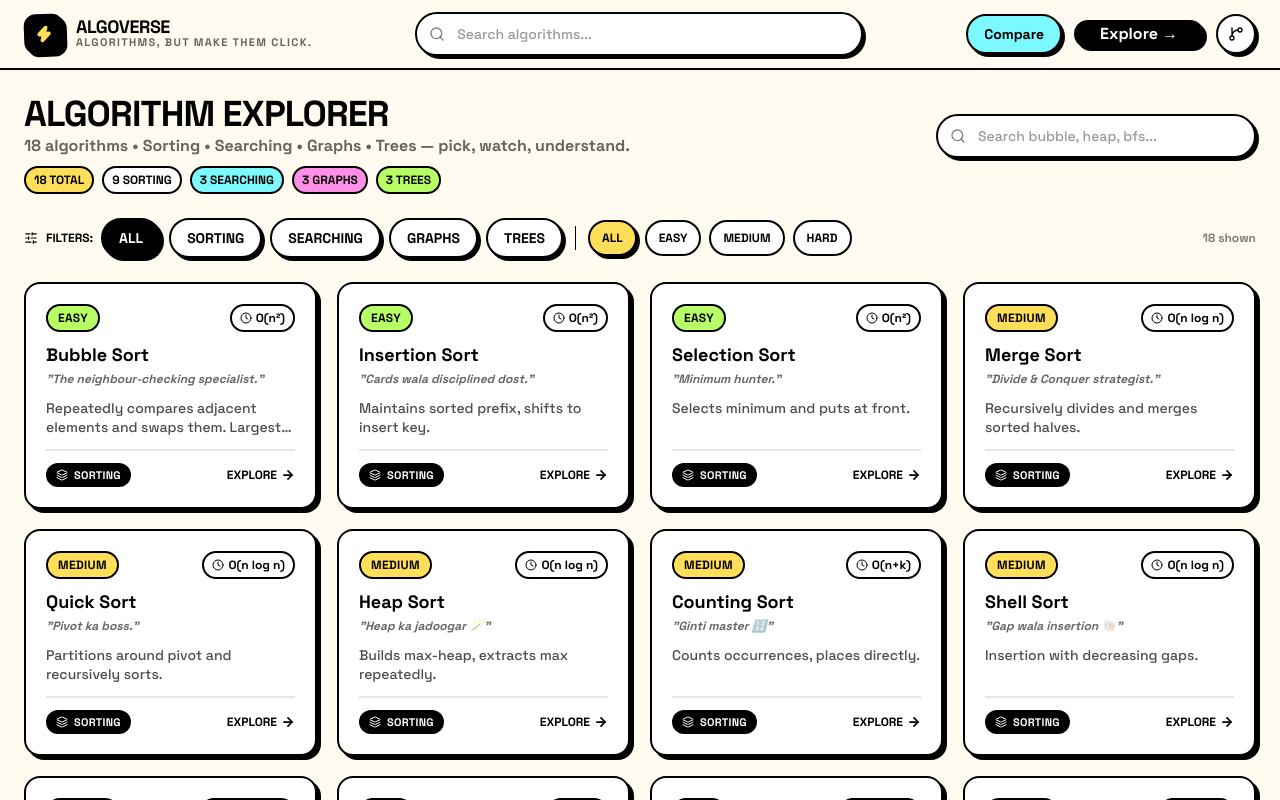
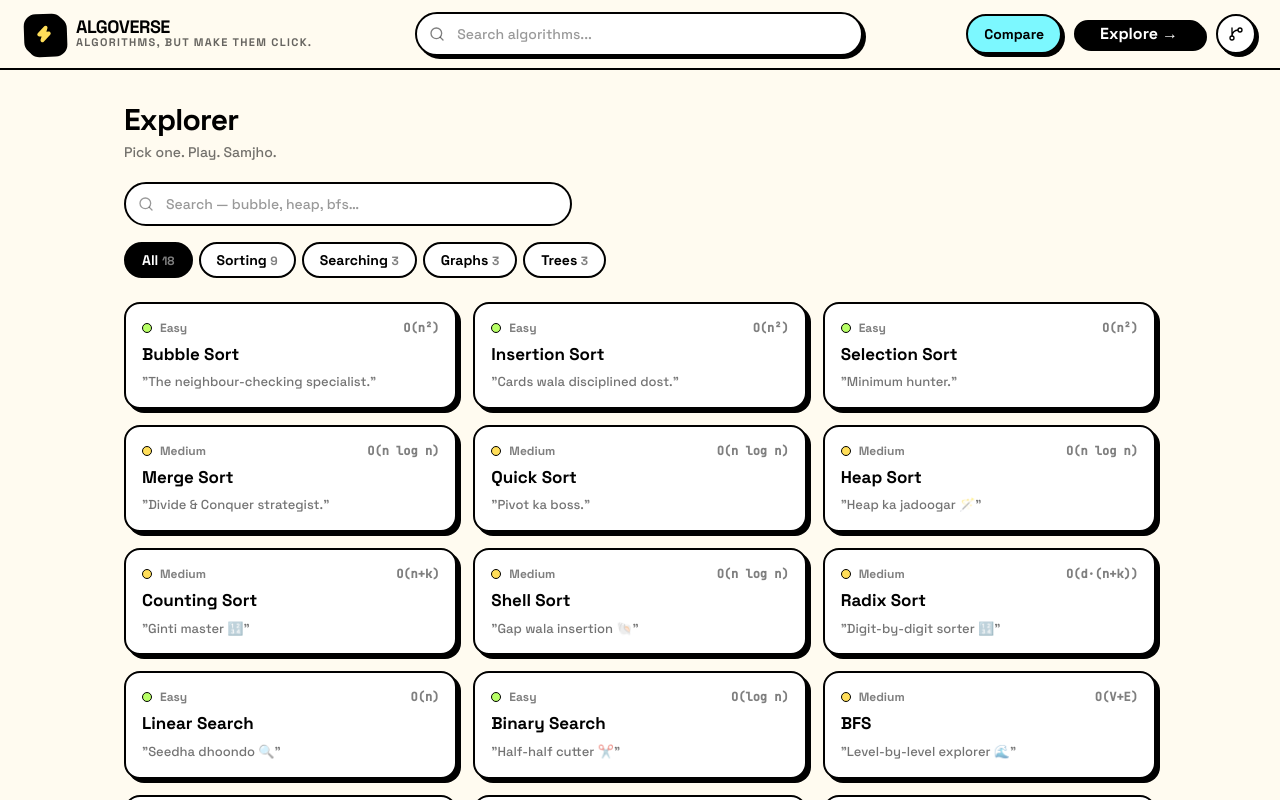
Before and after one commit to sg-surya/algoo, a React (Vite) app: page /explorer in a window 1280 px wide. Shown: the top 800 px of the page. Built offline with nearby package versions, Linux system fonts and the light colour scheme.

Commit message:
explore page minimal

```diff
--- a/src/components/AlgorithmCard.jsx
+++ b/src/components/AlgorithmCard.jsx
@@ -1,28 +1,21 @@
 import { Link } from "react-router-dom";
-import { Clock, Layers, ArrowRight } from "lucide-react";
 
-const diffStyle = {
-  Easy: "bg-brutalLime text-black",
-  Medium: "bg-brutalYellow text-black",
-  Hard: "bg-brutalPink text-black",
+const dot = {
+  Easy: "bg-brutalLime",
+  Medium: "bg-brutalYellow",
+  Hard: "bg-brutalPink",
 };
 
 export default function AlgorithmCard({ algo }){
   return (
-    <Link to={`/algorithms/${algo.id}`} className="group brutal-card p-5 flex flex-col gap-3 hover:shadow-brutal-lg hover:translate-x-[-2px] hover:translate-y-[-2px] transition-all">
-      <div className="flex items-start justify-between">
-        <div className={`brutal-badge ${diffStyle[algo.difficulty]||diffStyle.Easy}`}>{algo.difficulty.toUpperCase()}</div>
-        <span className="text-xs font-bold flex items-center gap-1 border-[2px] border-black rounded-full px-2 py-1 bg-white"><Clock size={12}/> {algo.time}</span>
+    <Link to={`/algorithms/${algo.id}`} className="group brutal-card p-4 flex flex-col gap-2 hover:-translate-y-0.5 transition-transform">
+      <div className="flex items-center gap-2 text-xs font-bold text-black/50">
+        <span className={`w-2.5 h-2.5 rounded-full border border-black ${dot[algo.difficulty]||dot.Easy}`} />
+        {algo.difficulty}
+        <span className="ml-auto font-mono">{algo.time}</span>
       </div>
-      <div>
-        <h3 className="font-black text-lg leading-tight text-black group-hover:underline decoration-[3px] underline-offset-2">{algo.name}</h3>
-        <p className="text-xs font-bold text-black/60 italic mt-1">"{algo.personality}"</p>
-        <p className="text-sm text-black/70 mt-3 leading-snug line-clamp-2 font-medium">{algo.description}</p>
-      </div>
-      <div className="flex items-center gap-2 text-xs font-bold mt-auto pt-3 border-t-[2px] border-black/10">
-        <span className="flex items-center gap-1.5 bg-black text-white px-2.5 py-1 rounded-full text-[11px] tracking-wide"><Layers size={12}/> {algo.category.toUpperCase()}</span>
-        <span className="ml-auto flex items-center gap-1 font-black group-hover:gap-2 transition-all">EXPLORE <ArrowRight size={14} strokeWidth={3}/></span>
-      </div>
+      <h3 className="font-black text-[17px] leading-tight group-hover:underline underline-offset-4">{algo.name}</h3>
+      <p className="text-[13px] text-black/55 font-medium leading-snug line-clamp-1">"{algo.personality}"</p>
     </Link>
   );
 }
--- a/src/pages/AlgorithmPage.jsx
+++ b/src/pages/AlgorithmPage.jsx
@@ -4,7 +4,7 @@ import { getAlgo, algorithms } from "../data/algorithms";
 import ArrayBars from "../components/ArrayBars";
 import GraphCanvas from "../components/GraphCanvas";
 import TreeCanvas from "../components/TreeCanvas";
-import { Play, Pause, SkipForward, RotateCcw, Shuffle, Volume2, VolumeX, Share2, Check, Settings2, ArrowLeft } from "lucide-react";
+import { Play, Pause, SkipForward, RotateCcw, Shuffle, Volume2, VolumeX, Share2, Check, Settings2, ArrowLeft, Copy } from "lucide-react";
 import { playForStep, setVolume } from "../utils/sound";
 
 function genArray(n=8, max=30){ return Array.from({length:n},()=> Math.floor(Math.random()* (max-4))+5); }
--- a/src/pages/Explorer.jsx
+++ b/src/pages/Explorer.jsx
@@ -1,75 +1,49 @@
 import { useState, useMemo } from "react";
-import { useSearchParams, Link } from "react-router-dom";
+import { useSearchParams } from "react-router-dom";
 import { algorithms } from "../data/algorithms";
 import AlgorithmCard from "../components/AlgorithmCard";
-import { Search, SlidersHorizontal } from "lucide-react";
+import { Search } from "lucide-react";
 
 const categories = ["All","Sorting","Searching","Graphs","Trees"];
 
 export default function Explorer(){
   const [params]=useSearchParams();
-  const initialSearch = params.get("search")||"";
-  const [search,setSearch]=useState(initialSearch);
+  const [search,setSearch]=useState(params.get("search")||"");
   const [cat,setCat]=useState("All");
-  const [diff,setDiff]=useState("All");
 
   const filtered = useMemo(()=>{
     return algorithms.filter(a=>{
-      const mSearch = !search || a.name.toLowerCase().includes(search.toLowerCase()) || a.description.toLowerCase().includes(search.toLowerCase());
+      const mSearch = !search || a.name.toLowerCase().includes(search.toLowerCase());
       const mCat = cat==="All" || a.category===cat;
-      const mDiff = diff==="All" || a.difficulty===diff;
-      return mSearch && mCat && mDiff;
+      return mSearch && mCat;
     });
-  },[search,cat,diff]);
+  },[search,cat]);
 
-  const counts = {
-    Sorting: algorithms.filter(a=>a.category==="Sorting").length,
-    Searching: algorithms.filter(a=>a.category==="Searching").length,
-    Graphs: algorithms.filter(a=>a.category==="Graphs").length,
-    Trees: algorithms.filter(a=>a.category==="Trees").length,
-  };
+  const countFor = (c)=> c==="All" ? algorithms.length : algorithms.filter(a=>a.category===c).length;
 
   return (
-    <div className="max-w-[1280px] mx-auto px-4 md:px-6 py-6">
-      <div className="flex flex-col md:flex-row md:items-end justify-between gap-4 mb-2">
-        <div>
-          <h1 className="text-3xl md:text-4xl font-black tracking-tight">ALGORITHM EXPLORER</h1>
-          <p className="font-bold text-black/60">{algorithms.length} algorithms • Sorting • Searching • Graphs • Trees — pick, watch, understand.</p>
-        </div>
-        <div className="relative w-full md:w-80">
-          <Search size={16} className="absolute left-3.5 top-1/2 -translate-y-1/2 text-black/50"/>
-          <input value={search} onChange={e=>setSearch(e.target.value)} placeholder="Search bubble, heap, bfs..." className="w-full brutal-input pl-10 !shadow-brutal-sm !rounded-full" />
-        </div>
-      </div>
-      <div className="flex gap-2 text-xs font-black mb-6 flex-wrap">
-        <span className="px-2 py-1 rounded-full bg-brutalYellow border-[2px] border-black">{algorithms.length} TOTAL</span>
-        <span className="px-2 py-1 rounded-full bg-white border-[2px] border-black">{counts.Sorting} SORTING</span>
-        <span className="px-2 py-1 rounded-full bg-brutalCyan border-[2px] border-black">{counts.Searching} SEARCHING</span>
-        <span className="px-2 py-1 rounded-full bg-brutalPink border-[2px] border-black">{counts.Graphs} GRAPHS</span>
-        <span className="px-2 py-1 rounded-full bg-brutalLime border-[2px] border-black">{counts.Trees} TREES</span>
+    <div className="max-w-[1080px] mx-auto px-4 md:px-6 py-8">
+      <h1 className="text-2xl md:text-3xl font-black tracking-tight">Explorer</h1>
+      <p className="text-sm text-black/55 font-medium mt-1">Pick one. Play. Samjho.</p>
+
+      <div className="mt-5 relative max-w-md">
+        <Search size={16} className="absolute left-3.5 top-1/2 -translate-y-1/2 text-black/40"/>
+        <input value={search} onChange={e=>setSearch(e.target.value)} placeholder="Search — bubble, heap, bfs…" className="w-full brutal-input pl-10 !rounded-full" />
       </div>
 
-      <div className="flex flex-wrap gap-2 mb-6 items-center">
-        <div className="flex items-center gap-2 text-xs font-black"><SlidersHorizontal size={14}/> FILTERS:</div>
+      <div className="mt-4 flex gap-1.5 flex-wrap">
         {categories.map(c=>(
-          <button key={c} onClick={()=>setCat(c)} className={`px-4 py-2 rounded-full text-sm font-black border-[2.5px] border-black shadow-brutal-sm ${cat===c ? "bg-black text-white" : "bg-white text-black hover:bg-brutalYellow"}`}>{c.toUpperCase()}</button>
+          <button key={c} onClick={()=>setCat(c)} className={`px-4 py-1.5 rounded-full text-sm font-black border-[2px] border-black ${cat===c ? "bg-black text-white" : "bg-white"}`}>
+            {c} <span className="opacity-50 font-bold text-xs">{countFor(c)}</span>
+          </button>
         ))}
-        <div className="w-px h-6 bg-black mx-1 hidden md:block" />
-        {["All","Easy","Medium","Hard"].map(d=>(
-          <button key={d} onClick={()=>setDiff(d)} className={`px-3 py-2 rounded-full text-xs font-black border-[2px] border-black ${diff===d ? "bg-brutalYellow shadow-brutal-sm" : "bg-white"}`}>{d.toUpperCase()}</button>
-        ))}
-        <span className="ml-auto text-xs font-bold text-black/50">{filtered.length} shown</span>
       </div>
 
-      <div className="grid md:grid-cols-3 lg:grid-cols-4 gap-5">
+      <div className="mt-6 grid sm:grid-cols-2 lg:grid-cols-3 gap-4">
         {filtered.map(a=> <AlgorithmCard key={a.id} algo={a} />)}
       </div>
-      {filtered.length===0 && <div className="text-center py-16 font-black border-[2.5px] border-black border-dashed rounded-2xl mt-6">No algorithms found for "{search}"</div>}
-
-      <div className="mt-8 brutal-card p-4 flex flex-wrap gap-2 items-center">
-        <span className="text-sm font-black mr-2">QUICK JUMP:</span>
-        {algorithms.map(a=> <Link key={a.id} to={`/algorithms/${a.id}`} className="text-xs font-black px-3 py-2 rounded-full bg-white border-[2.5px] border-black shadow-brutal-sm hover:bg-brutalYellow">{a.name.toUpperCase()}</Link>)}
-      </div>
+      {filtered.length===0 && <div className="text-center py-14 text-sm font-bold text-black/40">Kuch nahi mila — search badlo.</div>}
+      <p className="mt-6 text-xs font-bold text-black/35">{filtered.length} shown</p>
     </div>
   );
 }
```
